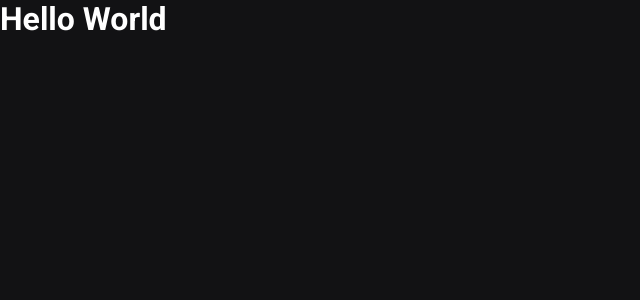
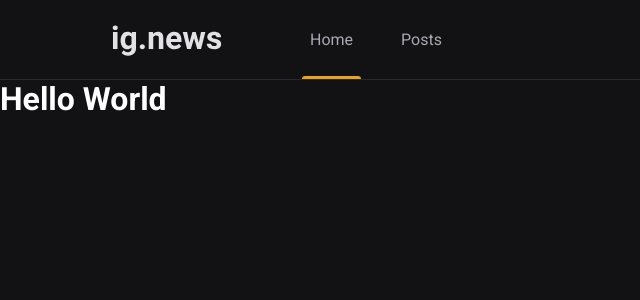
Before and after one commit to leorodriguesdev/ignews, a Next.js app: page / in a window 1280 px wide. Shown: the top 300 px of the page, without its empty margins (0-640 px from the left). Built offline with nearby package versions, Linux system fonts and the light colour scheme.

Commit message:
add component Header

```diff
--- a/src/components/Header/index.tsx
+++ b/src/components/Header/index.tsx
@@ -1,10 +1,12 @@
+import styles from './styles.module.scss';
+
 export function Header() {
     return (
-        <header>
-            <div>
+        <header className={styles.headerContainer}>
+            <div  className={styles.headerContent}>
                 <img src="/images/logo.svg" alt="ig.news" />
                 <nav>
-                    <a href="#">Home</a>
+                    <a className={styles.active} href="#">Home</a>
                     <a href="#">Posts</a>
                 </nav>
             </div>
--- a/src/components/Header/styles.module.scss
+++ b/src/components/Header/styles.module.scss
@@ -0,0 +1,55 @@
+.headerContainer {
+    height: 5rem;
+    border-bottom: 1px solid var(--gray-800);
+}
+
+.headerContent {
+    max-width: 1120px;
+    height: 5rem;
+    margin: 0 auto;
+    padding: 0 2rem;
+
+    display: flex;
+    align-items: center;
+
+    nav {
+        margin-left: 5rem;
+        height: 5rem;
+    a {
+        display: inline-block;
+        position: relative;
+        padding: 0 0.5rem;
+        height: 5rem;
+        line-height: 5rem;
+        color: var(--gray-300);
+
+        transition: color 0.2s;
+
+        & + a {
+            margin-left: 2rem;
+        }
+
+        &:hover {
+            color: var(--white);
+        }
+
+        &:active {
+            color: var(--white);
+            font-weight: bold;
+        }
+
+        &.active::after {
+            content: '';
+            height: 3px;
+            border-radius: 3px 3px 0 0;
+            width: 100%;
+            position: absolute;
+            bottom: 1px;
+            left: 0;
+            background: var(--yellow-500);
+        }
+
+
+        }
+    }
+}
--- a/src/pages/_app.tsx
+++ b/src/pages/_app.tsx
@@ -1,8 +1,14 @@
+import { AppProps } from 'next/app'
+import { Header } from '../components/Header';
 import '../styles/global.scss';
-import { AppProps } from 'next/app'
 
 function MyApp({ Component, pageProps }: AppProps) {
-  return <Component {...pageProps} />
+  return (
+  <>
+    <Header />
+    <Component {...pageProps} />
+  </>
+  )
 }
 
 export default MyApp
--- a/src/pages/_document.tsx
+++ b/src/pages/_document.tsx
@@ -7,6 +7,7 @@
                 <Head>
                     <link rel="preconnect" href="https://fonts.gstatic.com"/>
                     <link href="https://fonts.googleapis.com/css2?family=Roboto:wght@400;700;900&display=swap" rel="stylesheet"/>
+                    <link rel="shortcut icon" href="/favicon.png" type='image/png' />
                 </Head>
                 <body>
                     <Main />
--- a/src/styles/global.scss
+++ b/src/styles/global.scss
@@ -9,6 +9,7 @@
 
     --gray-100: #e1e1e6;
     --gray-300: #a9a9b3;
+    --gray-800: #29292e;
     --gray-900: #121214;
 
     --cyan-500: #61dafb;
```
